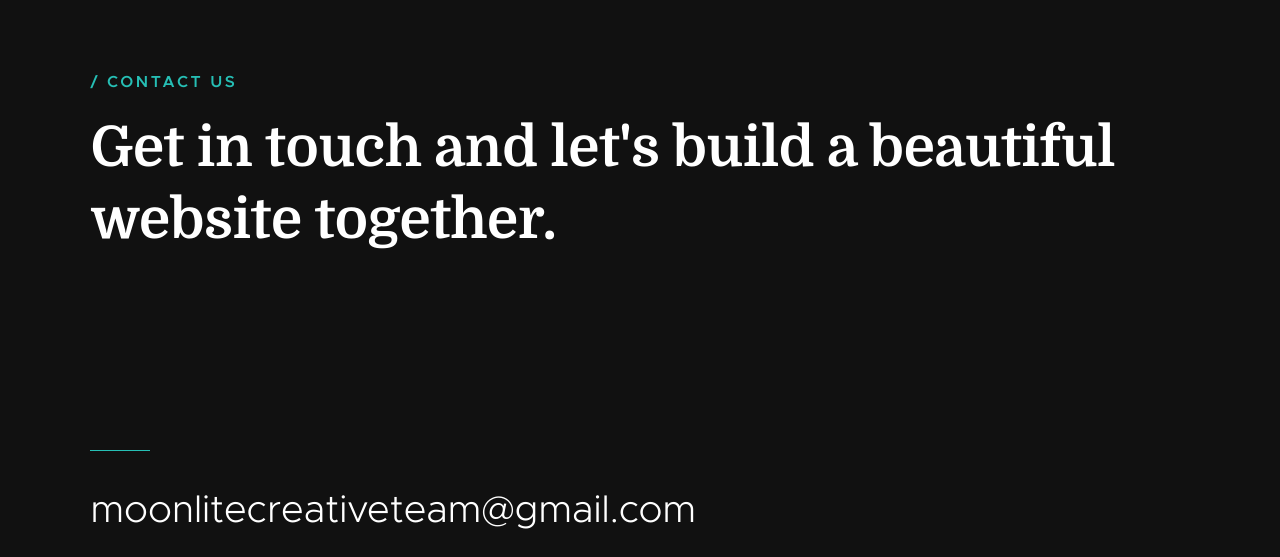
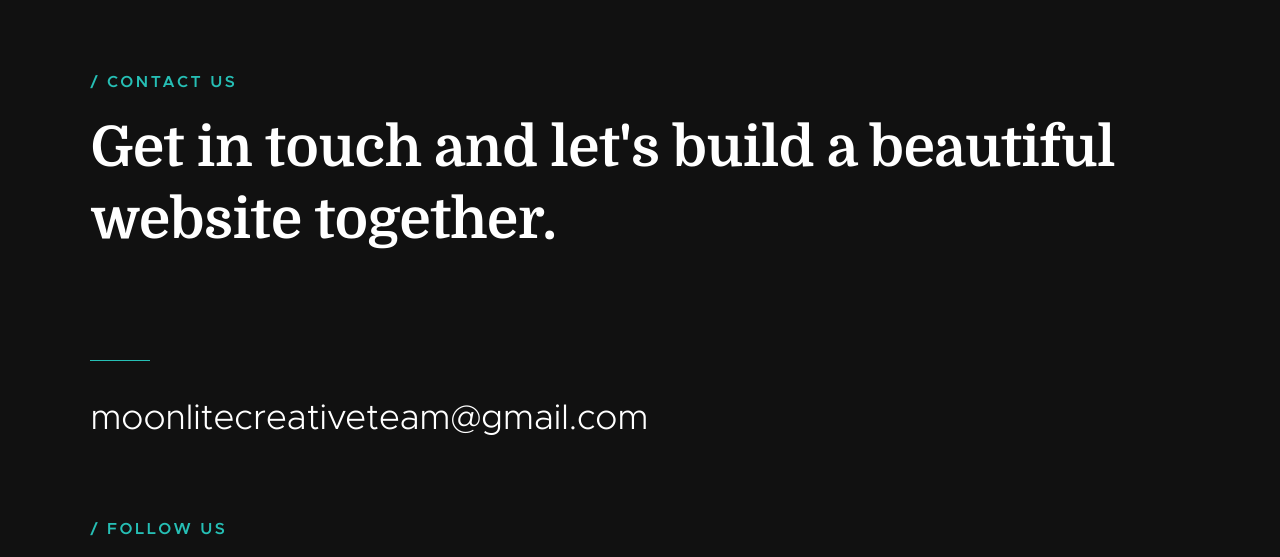
Before and after one commit to moonlitecreative/moonlitecreative.github.io, a plain HTML site: page docs/index.html in a window 1280 px wide. Shown: the part 3766-4323 px from the top of the page. Drawn offline with Linux system fonts and the light colour scheme; files whose address does not match are found by name.

Commit message:
contact resizing

```diff
--- a/docs/css/main.css
+++ b/docs/css/main.css
@@ -2995,14 +2995,14 @@ html.no-csstransitions .home-content__main {
 }
 
 .contact-main {
-  margin-top: 14.4rem;
+  margin-top: 5.4rem;
   margin-bottom: 4.8rem;
 }
 
 .contact-email {
   display: inline-block;
   font-family: "metropolis-light", sans-serif;
-  font-size: 3.8rem;
+  font-size: 3.5rem;
   line-height: 1.222;
   color: #ffffff;
   padding-top: 3.6rem;
```
